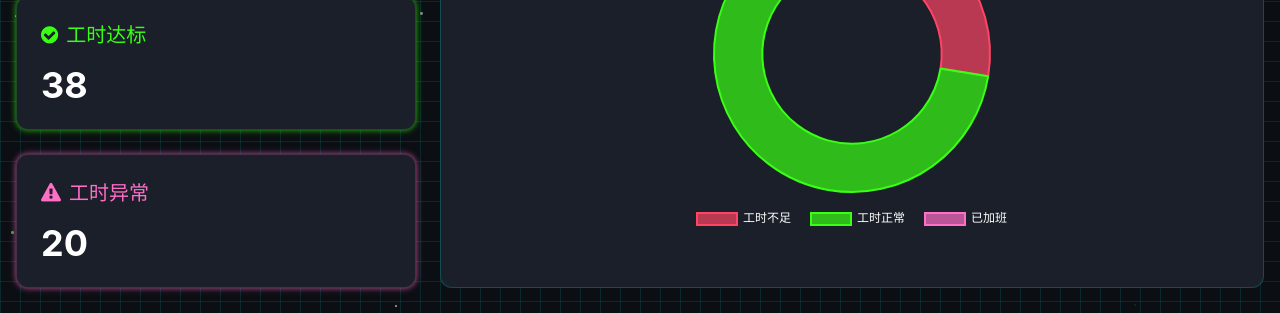
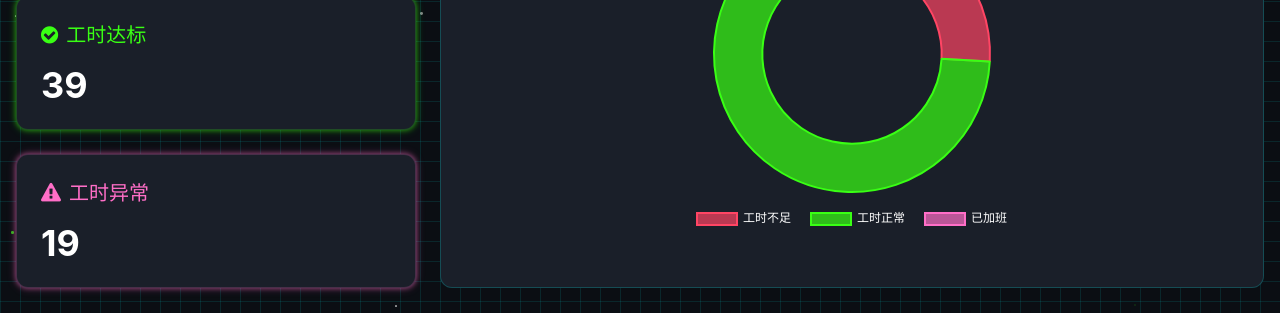
Before and after one commit to Mickimic/VXI-workhourss, a plain HTML site: page index.html in a window 1280 px wide. Shown: the part 459-772 px from the top of the page. Drawn offline with nearby package versions, Linux system fonts and the light colour scheme; animation ran at ten frames a second; a web font is replaced by a local one.

Commit message:
Update index.html

```diff
--- a/index.html
+++ b/index.html
@@ -337,7 +337,7 @@ const employees = [
     {name: "郭天艳", hours: [8, 40, 40, 40, 40], total: 168},
     {name: "曾睿璠", hours: [8, 40, 40, 40, 40], total: 168},
     {name: "周双", hours: [8, 37, 40, 40, 40], total: 160},
-    {name: "田静", hours: [8, 32, 40, 40, 40], total: 157},
+    {name: "田静", hours: [8, 32, 40, 40, 40], total: 160},
     {name: "李琳", hours: [0, 40, 40, 40, 40], total: 160},
     {name: "巫尚贤", hours: [8, 37, 40, 40, 40], total: 165},
     {name: "苏诗画", hours: [8, 40, 40, 40, 40], total: 168},
@@ -348,7 +348,7 @@ const employees = [
     {name: "李洁怡", hours: [8, 40, 40, 40, 40], total: 168},
     {name: "李凯盈", hours: [8, 37, 40, 40, 40], total: 165},
     {name: "张秀莲", hours: [8, 0, 0, 0, 0], total: 8},
-    {name: "高刘香", hours: [8, 40, 40, 40, 40], total: 167},
+    {name: "高刘香", hours: [8, 40, 40, 40, 40], total: 168},
     {name: "周子涵", hours: [8, 43, 40, 40, 40], total: 171},
     {name: "张梦", hours: [8, 40, 40, 40, 40], total: 168},
     {name: "康篡娇", hours: [8, 40, 40, 40, 40], total: 168},
```
